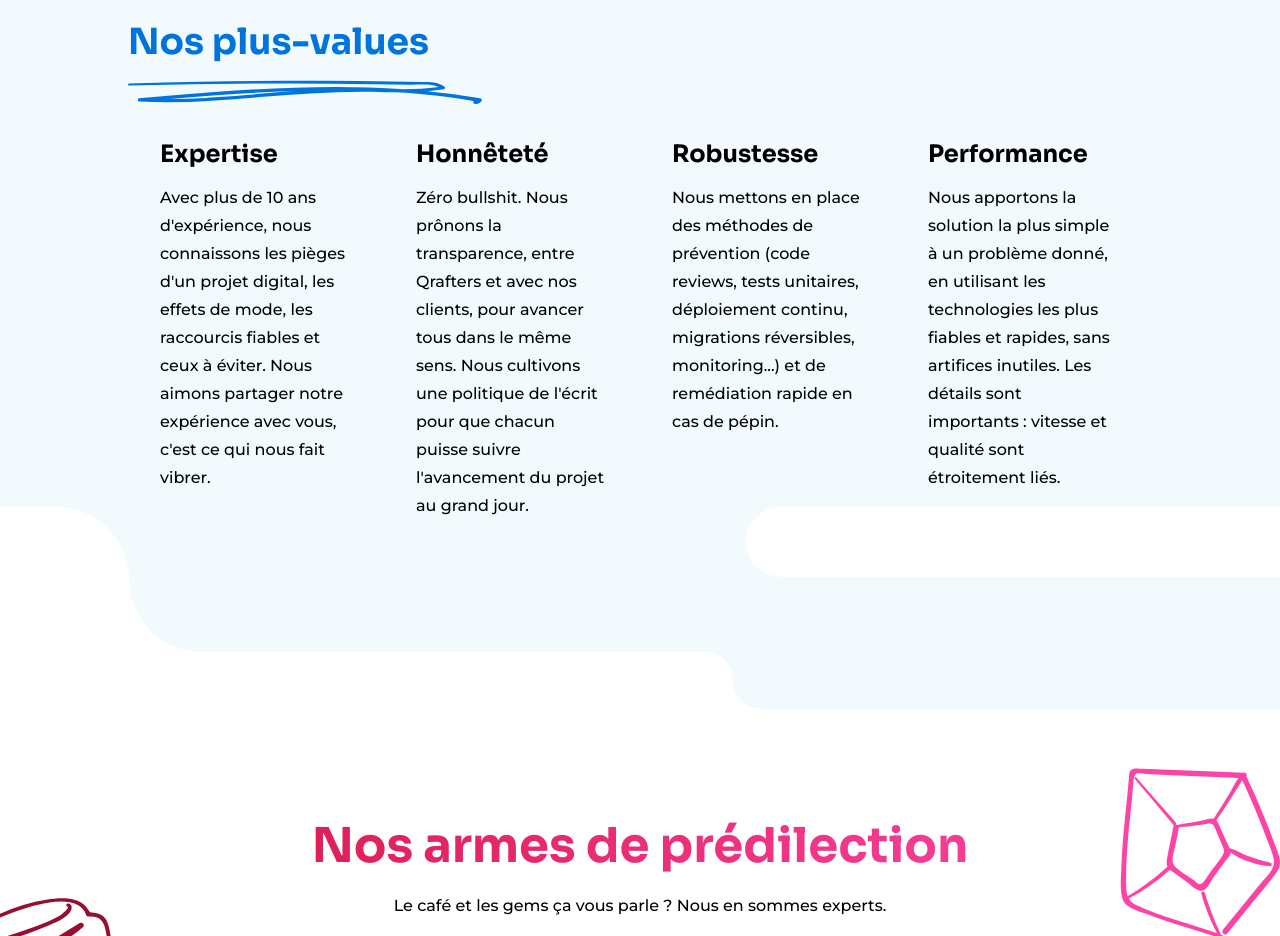
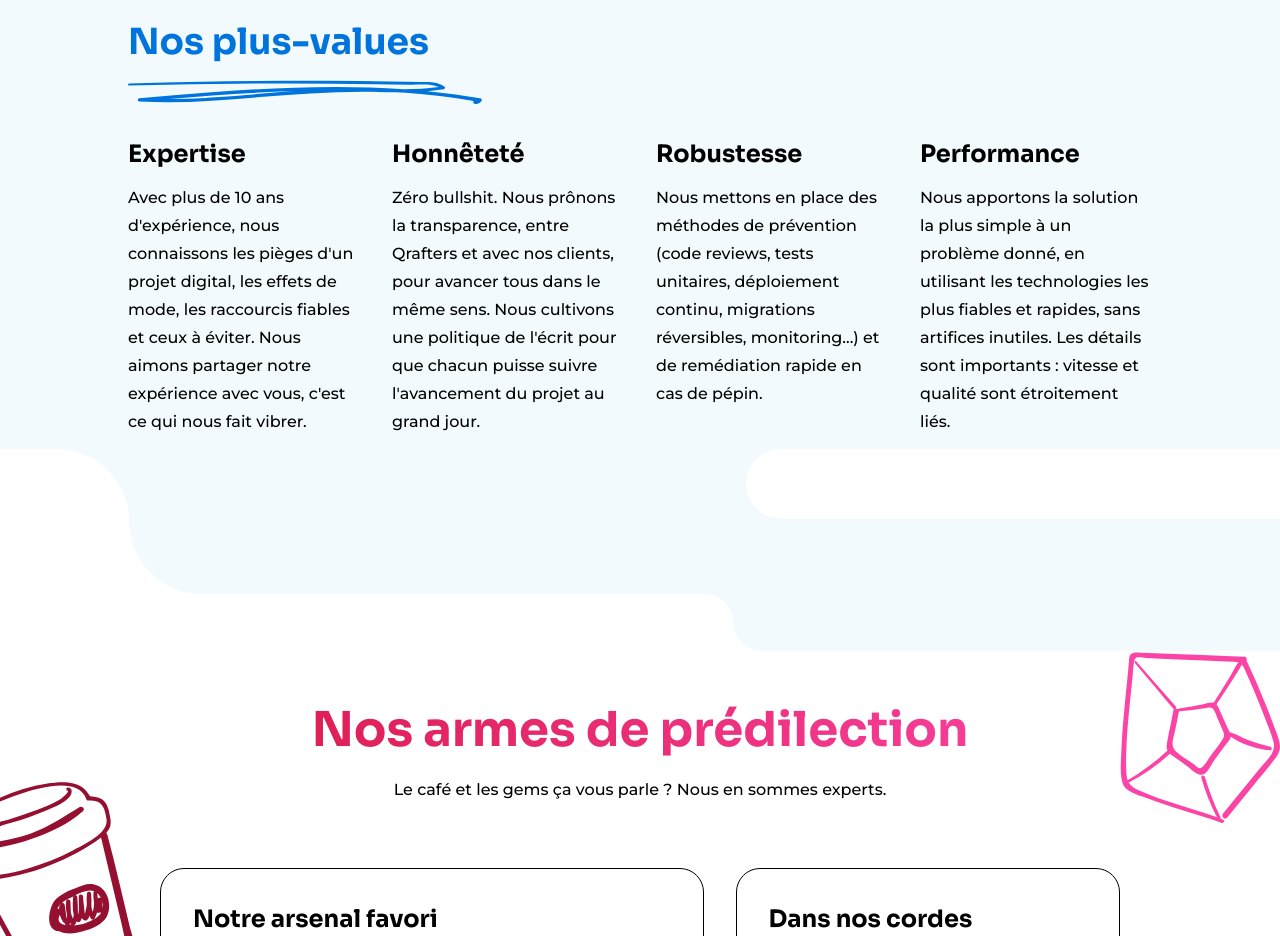
Before and after one commit to qrafttech/website, a Next.js app: page / in a window 1280 px wide. Shown: the part 2580-3516 px from the top of the page. Built offline with nearby package versions, Linux system fonts and the light colour scheme.

Commit message:
fix(Values): replace padding on children with grid gap
- padding makes it hard to handle spacing between elements when they are displayed on multiple rows: you end up with having extra spacing at the end of the row
- gap adds spacing but behaves intelligently with rows

```diff
--- a/app/components/Value.tsx
+++ b/app/components/Value.tsx
@@ -5,7 +5,7 @@ interface ValueProps {
 
 export default function Value({ title, content }: ValueProps) {
   return (
-    <div className="flex flex-col px-8 pb-8">
+    <div className="flex flex-col">
       <h4 className="pb-3 font-serif text-2xl font-bold">{title}</h4>
       <p>{content}</p>
     </div>
--- a/app/components/Values.tsx
+++ b/app/components/Values.tsx
@@ -45,7 +45,7 @@ export default function Values() {
           Nos plus-values
         </h3>
       </div>
-      <div className="mt-8 mb-16 grid grid-cols-1 sm:grid-cols-2 md:grid-cols-4">
+      <div className="mt-8 mb-16 grid grid-cols-1 gap-8 sm:grid-cols-2 md:grid-cols-4">
         <Value
           title="Expertise"
           content="Avec plus de 10 ans d&#39;expérience, nous connaissons les
```
